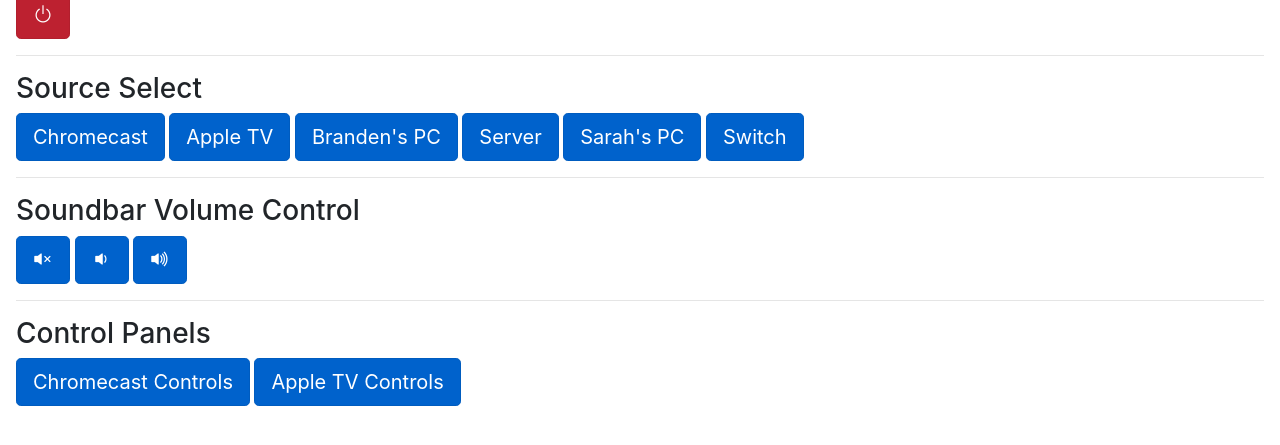
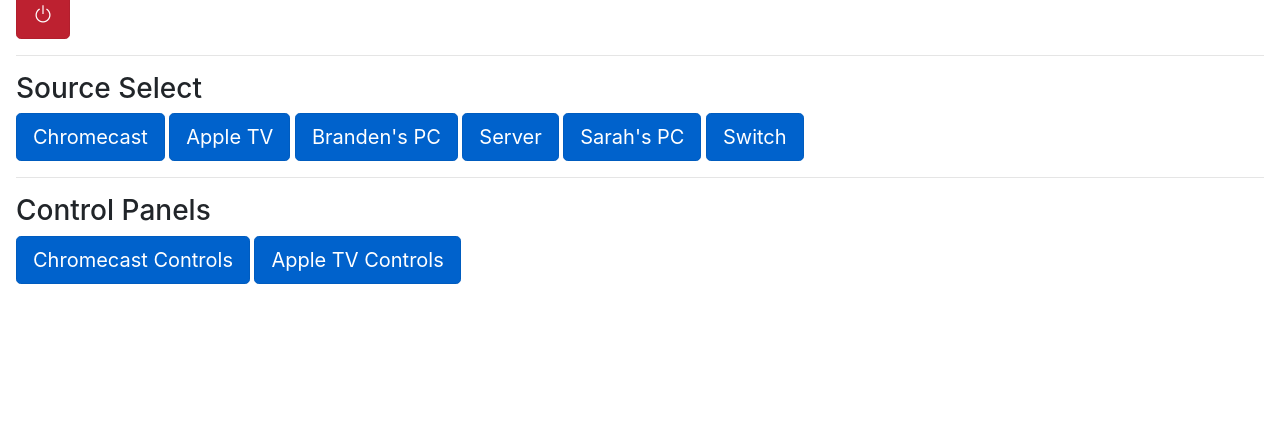
Before and after one commit to BrandenEsses/crestron-remote, a Flask app: page /bedroom in a window 1280 px wide. Shown: the part 204-649 px from the top of the page. Run offline with Flask 3, Linux system fonts and the light colour scheme; parts of the project's set-up code (start-up, migrations or seed data) failed here and were passed over; some libraries are stand-ins or nearby versions.

Commit message:
Removed broken features from bedroom

```diff
--- a/templates/rooms/bedroom.html
+++ b/templates/rooms/bedroom.html
@@ -17,17 +17,6 @@
   <button class='btn btn-primary btn-lg active' id='bedroom_sarah_pc_source_select' onClick="reply_click(this.id)">Sarah's PC</button>
   <button class='btn btn-primary btn-lg active' id='bedroom_switch_source_select' onClick="reply_click(this.id)">Switch</button>
   <hr />
-  <h3>Soundbar Volume Control</h3>
-  <button class='btn btn-primary btn-lg active' id='bedroom_vol_mute' onClick="reply_click(this.id)">
-    <i class="bi bi-volume-mute-fill"></i>
-  </button>
-  <button class='btn btn-primary btn-lg active' id='bedroom_vol_down' onClick="reply_click(this.id)">
-    <i class="bi bi-volume-down-fill"></i>
-  </button>
-  <button class='btn btn-primary btn-lg active' id='bedroom_vol_up' onClick="reply_click(this.id)">
-    <i class="bi bi-volume-up-fill"></i>
-  </button>
-  <hr />
   <h3>Control Panels</h3>
   <button type="button" class="btn btn-primary btn-lg active" data-toggle="modal" data-target="#chromecastModal"> Chromecast Controls </button>
   <div class="modal fade" id="chromecastModal" tabindex="-1" role="dialog" aria-labelledby="chromecastModalLabel" aria-hidden="true">
@@ -40,62 +29,45 @@
           </button>
         </div>
         <div class="modal-body text-center">
-          <button class='btn btn-primary btn-lg active' id='chromecast_home' onClick="reply_click(this.id)">
-            <i class="bi bi-house-fill"></i>
-          </button>
-          <button class='btn btn-primary btn-lg active' id='chromecast_back' onClick="reply_click(this.id)">
-            <i class="bi bi-arrow-return-left"></i>
-          </button>
-          <button class='btn btn-primary btn-lg active' id='chromecast_play_pause' onClick="reply_click(this.id)">
+          <button class='btn btn-primary btn-lg active' id='bedroom_chromecast_play_pause' onClick="reply_click(this.id)">
             <i class="bi bi-play-fill"></i>
             <i class="bi bi-pause-fill"></i>
           </button>
-          <button class='btn btn-primary btn-lg active' id='chromecast_stop' onClick="reply_click(this.id)">
+          <button class='btn btn-primary btn-lg active' id='bedroom_chromecast_stop' onClick="reply_click(this.id)">
             <i class="bi bi-stop-fill"></i>
           </button>
           <br>
           <hr/>
-          <button class='btn btn-primary btn-lg active' id='chromecast_up' onClick="reply_click(this.id)">
+          <button class='btn btn-primary btn-lg active' id='bedroom_chromecast_up' onClick="reply_click(this.id)">
             <i class="bi bi-arrow-up"></i>
           </button>
           <br>
-          <button class='btn btn-primary btn-lg active' id='chromecast_left' onClick="reply_click(this.id)">
+          <button class='btn btn-primary btn-lg active' id='bedroom_chromecast_left' onClick="reply_click(this.id)">
             <i class="bi bi-arrow-left"></i>
           </button>
-          <button class='btn btn-primary btn-lg active' id='chromecast_select' onClick="reply_click(this.id)">
+          <button class='btn btn-primary btn-lg active' id='bedroom_chromecast_select' onClick="reply_click(this.id)">
             <i class="bi bi-record-fill"></i>
           </button>
-          <button class='btn btn-primary btn-lg active' id='chromecast_right' onClick="reply_click(this.id)">
+          <button class='btn btn-primary btn-lg active' id='bedroom_chromecast_right' onClick="reply_click(this.id)">
             <i class="bi bi-arrow-right"></i>
           </button>
           <br>
-          <button class='btn btn-primary btn-lg active' id='chromecast_down' onClick="reply_click(this.id)">
+          <button class='btn btn-primary btn-lg active' id='bedroom_chromecast_down' onClick="reply_click(this.id)">
             <i class="bi bi-arrow-down"></i>
           </button>
           <br>
           <hr/>
           <h6>Chromecast Volume</h6>
-          <button class='btn btn-primary btn-lg active' id='adb_chromecast_vol_mute' onClick="reply_click(this.id)">
+          <button class='btn btn-primary btn-lg active' id='bedroom_vol_mute' onClick="reply_click(this.id)">
             <i class="bi bi-volume-mute-fill"></i>
           </button>
-          <button class='btn btn-primary btn-lg active' id='adb_chromecast_vol_down' onClick="reply_click(this.id)">
+          <button class='btn btn-primary btn-lg active' id='bedroom_vol_down' onClick="reply_click(this.id)">
             <i class="bi bi-volume-down-fill"></i>
           </button>
-          <button class='btn btn-primary btn-lg active' id='adb_chromecast_vol_up' onClick="reply_click(this.id)">
+          <button class='btn btn-primary btn-lg active' id='bedroom_vol_up' onClick="reply_click(this.id)">
             <i class="bi bi-volume-up-fill"></i>
           </button>
           <br>
-          <hr/>
-          <h6>Soundbar Volume</h6>
-          <button class='btn btn-primary btn-lg active' onClick="reply_click('soundbar_vol_mute')">
-            <i class="bi bi-volume-mute-fill"></i>
-          </button>
-          <button class='btn btn-primary btn-lg active' onClick="reply_click('soundbar_vol_down')">
-            <i class="bi bi-volume-down-fill"></i>
-          </button>
-          <button class='btn btn-primary btn-lg active' onClick="reply_click('soundbar_vol_up')">
-            <i class="bi bi-volume-up-fill"></i>
-          </button>
           <div class="modal-footer">
             <button type="button" class="btn btn-secondary" data-dismiss="modal">Close</button>
           </div>
@@ -142,20 +114,6 @@
             <i class="bi bi-arrow-down"></i>
           </button>
           <br>
-          <hr/>
-          <h6>Soundbar Volume</h6>
-          <button class='btn btn-primary btn-lg active' onClick="reply_click('soundbar_vol_mute')">
-            <i class="bi bi-volume-mute-fill"></i>
-          </button>
-          <button class='btn btn-primary btn-lg active' onClick="reply_click('soundbar_vol_down')">
-            <i class="bi bi-volume-down-fill"></i>
-          </button>
-          <button class='btn btn-primary btn-lg active' onClick="reply_click('soundbar_vol_up')">
-            <i class="bi bi-volume-up-fill"></i>
-          </button>
-          <div class="modal-footer">
-            <button type="button" class="btn btn-secondary" data-dismiss="modal">Close</button>
-          </div>
         </div>
       </div>
     </div>
```
